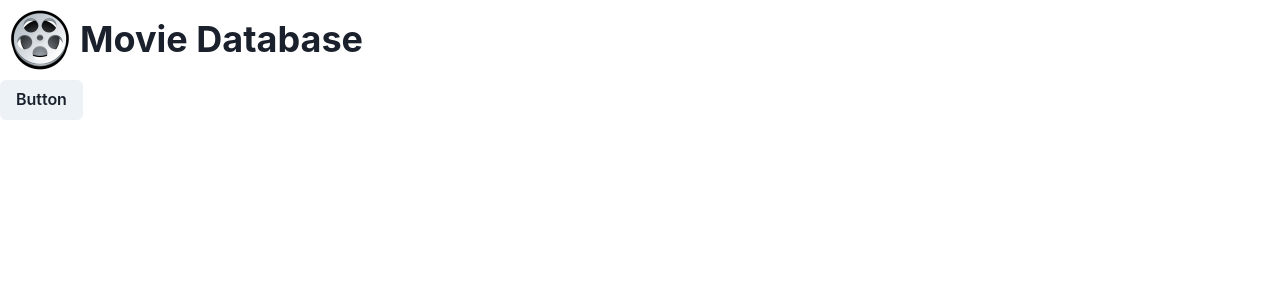
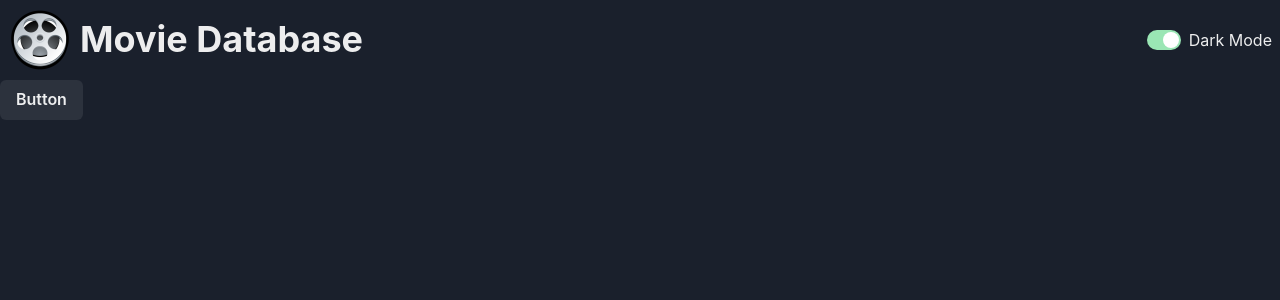
Before and after one commit to felagund1789/movie-database-react, a React (Vite) app: page / in a window 1280 px wide. Shown: the top 300 px of the page. Built offline with nearby package versions, Linux system fonts and the light colour scheme.

Commit message:
Implement dark mode and add a color mode switch

```diff
--- /dev/null
+++ b/src/components/ColorModeSwitch.tsx
@@ -0,0 +1,18 @@
+import { HStack, Switch, Text, useColorMode } from "@chakra-ui/react";
+
+const ColorModeSwitch = () => {
+  const { toggleColorMode, colorMode } = useColorMode();
+
+  return (
+    <HStack>
+      <Switch
+        colorScheme="green"
+        isChecked={colorMode === "dark"}
+        onChange={toggleColorMode}
+      />
+      <Text>Dark Mode</Text>
+    </HStack>
+  );
+};
+
+export default ColorModeSwitch;
--- a/src/components/NavBar.tsx
+++ b/src/components/NavBar.tsx
@@ -1,11 +1,15 @@
 import { Heading, HStack, Image } from "@chakra-ui/react";
 import logo from "../assets/logo.png";
+import ColorModeSwitch from "./ColorModeSwitch";
 
 const NavBar = () => {
   return (
-    <HStack padding={2}>
-      <Image src={logo} boxSize={16} />
-      <Heading>Movie Database</Heading>
+    <HStack padding={2} justifyContent="space-between">
+      <HStack>
+        <Image src={logo} boxSize={16} />
+        <Heading>Movie Database</Heading>
+      </HStack>
+      <ColorModeSwitch />
     </HStack>
   );
 };
--- a/src/main.tsx
+++ b/src/main.tsx
@@ -1,12 +1,14 @@
-import { ChakraProvider } from "@chakra-ui/react";
+import { ChakraProvider, ColorModeScript } from "@chakra-ui/react";
 import { StrictMode } from "react";
 import { createRoot } from "react-dom/client";
 import App from "./App.tsx";
 import "./index.css";
+import theme from "./theme.ts";
 
 createRoot(document.getElementById("root")!).render(
   <StrictMode>
-    <ChakraProvider>
+    <ChakraProvider theme={theme}>
+      <ColorModeScript initialColorMode={theme.config.initialColorMode} />
       <App />
     </ChakraProvider>
   </StrictMode>
--- /dev/null
+++ b/src/theme.ts
@@ -0,0 +1,9 @@
+import { extendTheme, ThemeConfig } from "@chakra-ui/react";
+
+const config: ThemeConfig = {
+    initialColorMode: "dark"
+};
+
+const theme = extendTheme({ config });
+
+export default theme;
```
